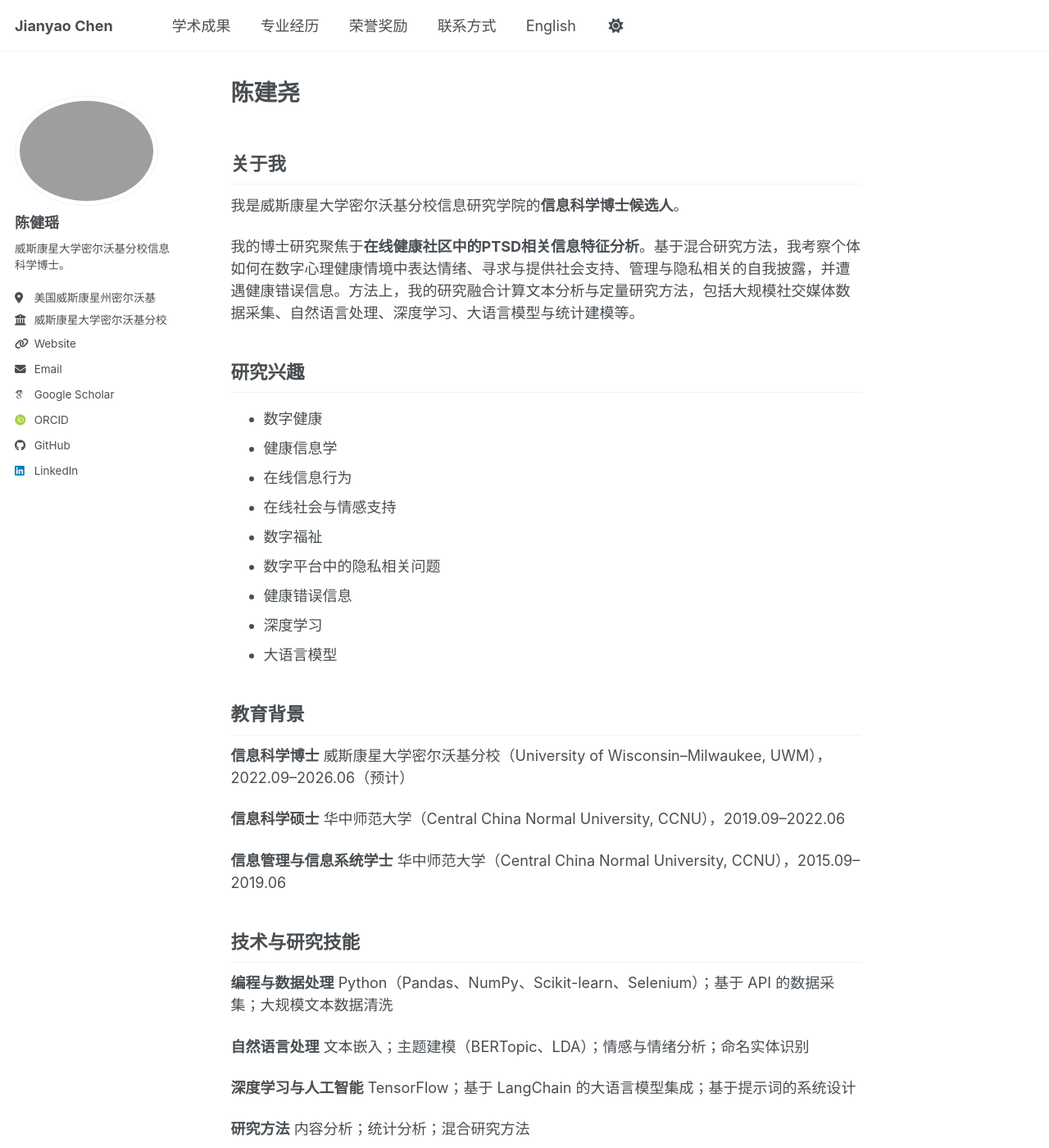
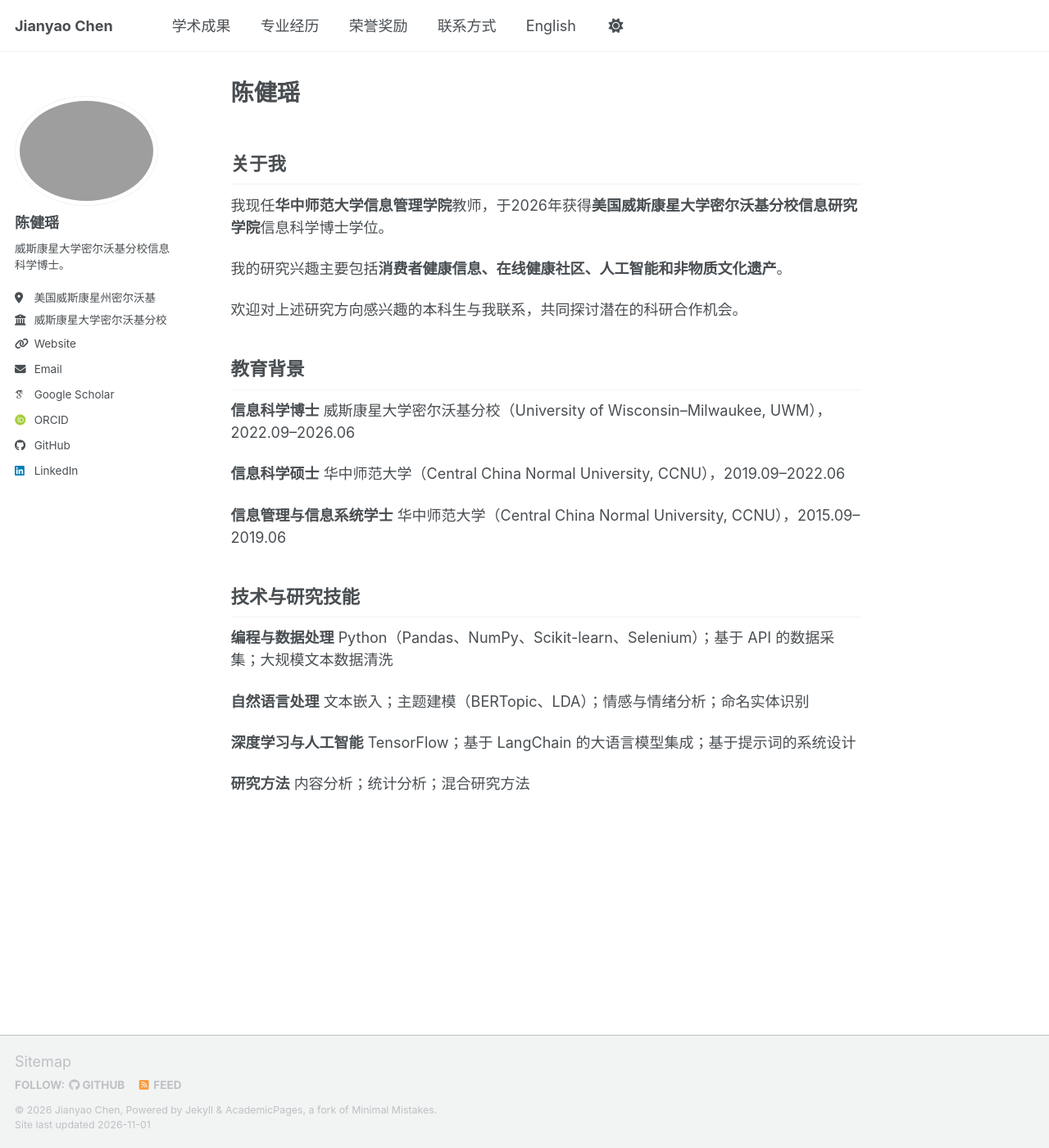
Before and after one commit to JianyaoChen/JianyaoChen.github.io, a Jekyll site: the page built from zh/index.md, in a window 1280 px wide and 1400 px high. Shown: the whole window at 82% size. Built offline with Jekyll 4.4.1, drawn with Linux system fonts in a browser that asks for light colours; some web fonts are replaced; a script bundle is joined from its source files by our own code; library files that are not in the unit come from our copies.

Commit message:
Update index.md

```diff
--- a/zh/index.md
+++ b/zh/index.md
@@ -1,31 +1,22 @@
 ---
 permalink: /zh/
-title: "陈建尧"
+title: "陈健瑶"
 author_profile: true
 ---
 
 ## 关于我
 
-我是威斯康星大学密尔沃基分校信息研究学院的**信息科学博士候选人**。
+我现任**华中师范大学信息管理学院**教师，于2026年获得**美国威斯康星大学密尔沃基分校信息研究学院**信息科学博士学位。
 
-我的博士研究聚焦于**在线健康社区中的PTSD相关信息特征分析**。基于混合研究方法，我考察个体如何在数字心理健康情境中表达情绪、寻求与提供社会支持、管理与隐私相关的自我披露，并遭遇健康错误信息。方法上，我的研究融合计算文本分析与定量研究方法，包括大规模社交媒体数据采集、自然语言处理、深度学习、大语言模型与统计建模等。
+我的研究兴趣主要包括**消费者健康信息、在线健康社区、人工智能和非物质文化遗产**。
 
-## 研究兴趣
+欢迎对上述研究方向感兴趣的本科生与我联系，共同探讨潜在的科研合作机会。
 
-* 数字健康
-* 健康信息学
-* 在线信息行为
-* 在线社会与情感支持
-* 数字福祉
-* 数字平台中的隐私相关问题
-* 健康错误信息
-* 深度学习
-* 大语言模型
 
 ## 教育背景
 
 **信息科学博士**
-威斯康星大学密尔沃基分校（University of Wisconsin–Milwaukee, UWM），2022.09–2026.06（预计）
+威斯康星大学密尔沃基分校（University of Wisconsin–Milwaukee, UWM），2022.09–2026.06
 
 **信息科学硕士**
 华中师范大学（Central China Normal University, CCNU），2019.09–2022.06
```
